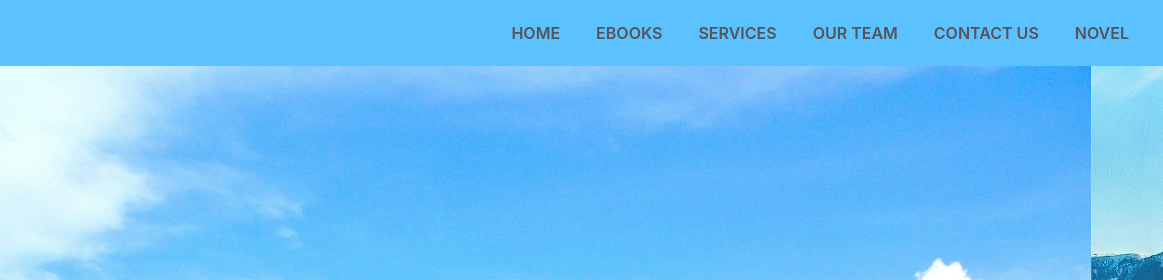
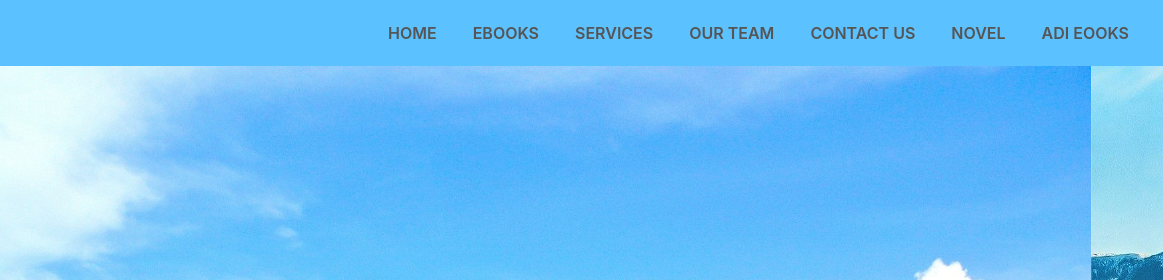
Before and after one commit to Aditya3692007/adityacreations, a plain HTML site: page index.html in a window 1280 px wide. Shown: the top 280 px of the page, 117-1280 px from the left. Drawn offline with nearby package versions, Linux system fonts and the light colour scheme.

Commit message:
Update index.html

```diff
--- a/index.html
+++ b/index.html
@@ -34,6 +34,9 @@
       </li>
         <li class="nav-item">
         <a class="nav-link " href="The%20Tough%20Child.html" >NOVEL</a>
+      </li>
+	    <li class="nav-item">
+        <a class="nav-link " href="https://aditya3692007.github.io/AdiEbooks/" >ADI EOOKS</a>
       </li>
     </ul>
   </div>
```
